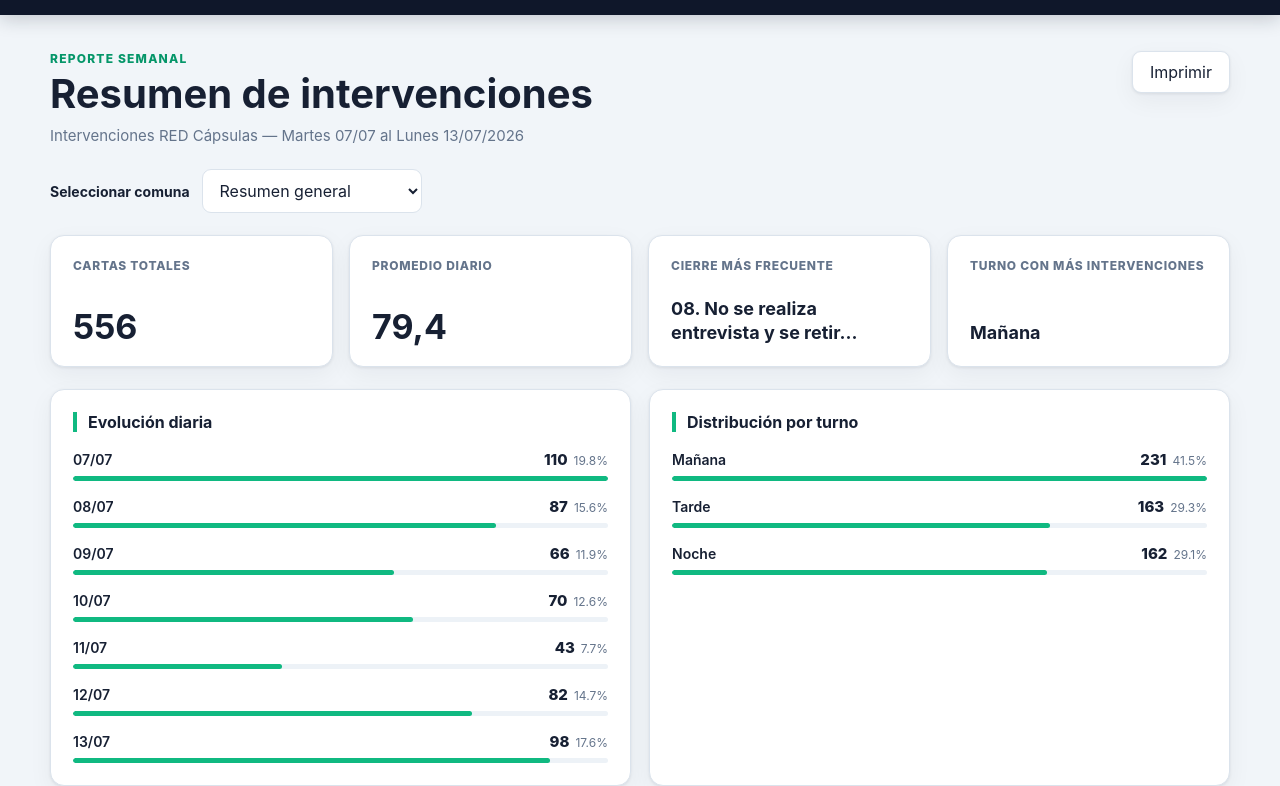
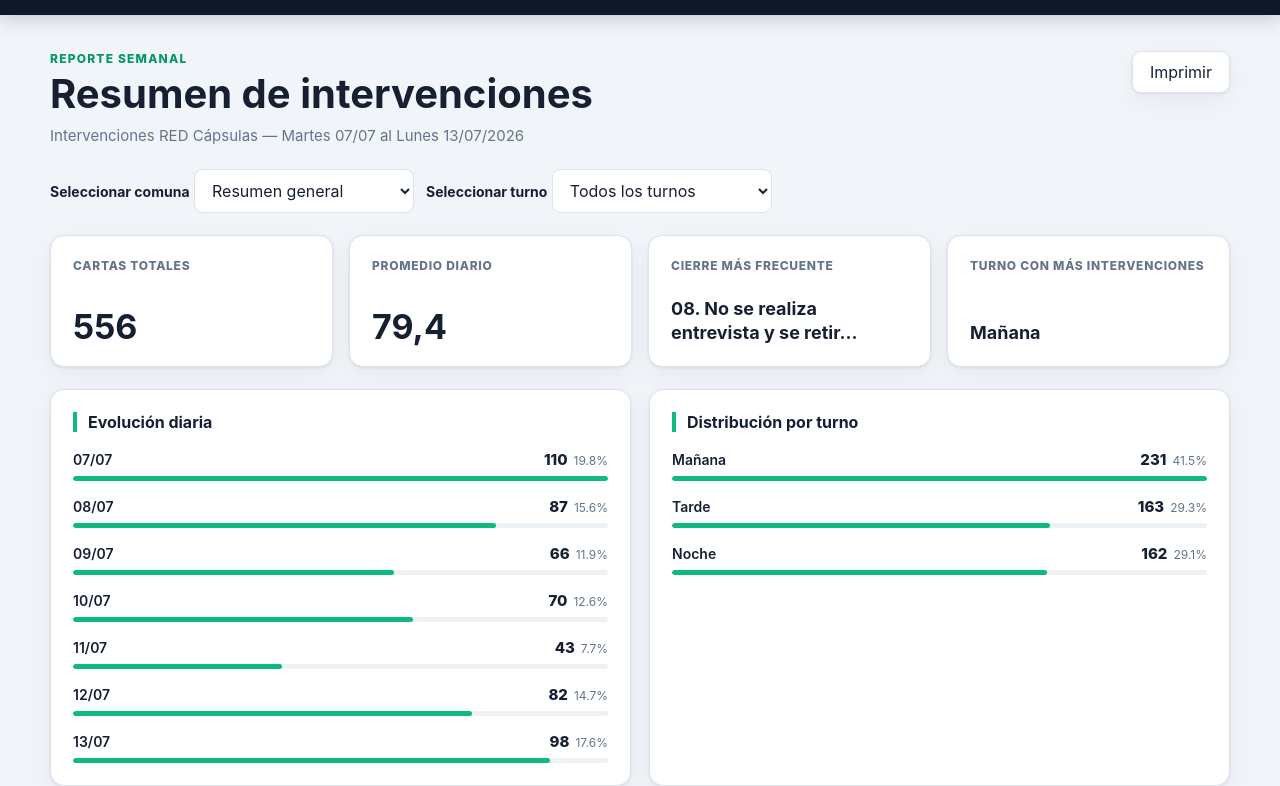
Before and after one commit to GeroPazPapa1/Tablero-Capsulas, a plain HTML site: page index.html in a window 1280 px wide. Shown: the part 49-835 px from the top of the page. Drawn offline with Linux system fonts and the light colour scheme.

Commit message:
Primer tablero RED Capsulas

```diff
--- a/index.html
+++ b/index.html
@@ -52,6 +52,7 @@
     </section>
 
     <section class="filters">
+  <div class="filter-group">
     <label for="comunaSelect">Seleccionar comuna</label>
 
     <select id="comunaSelect">
@@ -72,6 +73,18 @@
       <option value="14">Comuna 14</option>
       <option value="15">Comuna 15</option>
     </select>
+  </div>
+
+  <div class="filter-group">
+    <label for="turnoSelect">Seleccionar turno</label>
+
+    <select id="turnoSelect">
+      <option value="all">Todos los turnos</option>
+      <option value="Mañana">Mañana</option>
+      <option value="Tarde">Tarde</option>
+      <option value="Noche">Noche</option>
+    </select>
+  </div>
 </section>
 
     <section class="kpi-grid">
```
Lines whose indentation alone changed are shown as unchanged.
